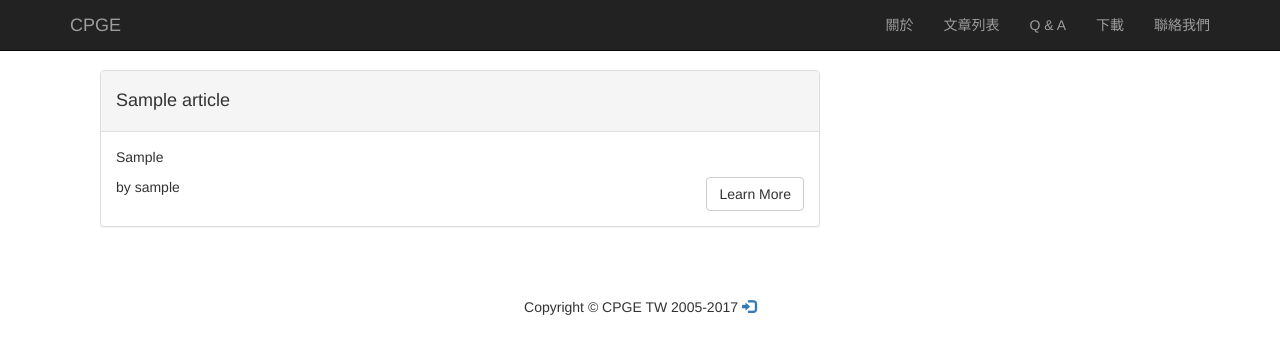
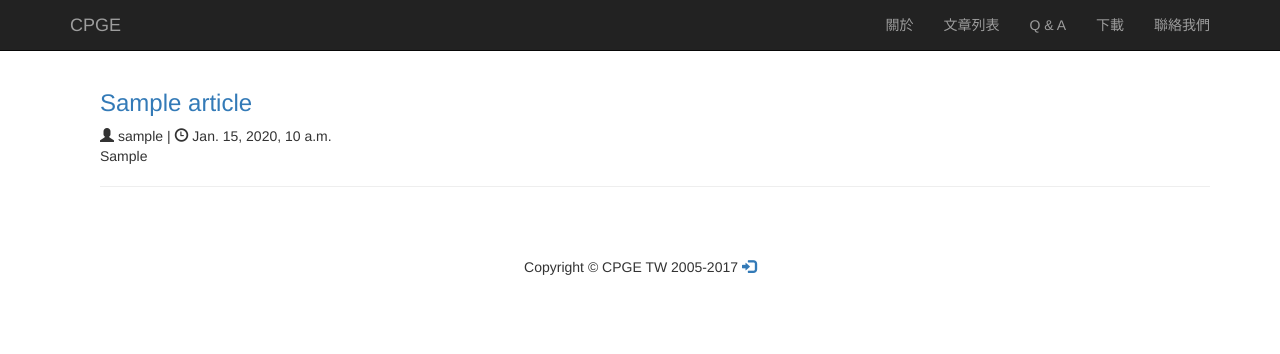
Before and after one commit to anthonyhtyao/cpge_tw, a Django app: page /articlelist/ in a window 1280 px wide. Shown: the top 354 px of the page. Run offline with Django 3.2, Linux system fonts and the light colour scheme; tables that the repository leaves empty hold one stand-in row (values such as "Sample post"); some libraries are stand-ins or nearby versions.

Commit message:
Prettify articles list

```diff
--- a/templates/article-base.html
+++ b/templates/article-base.html
@@ -4,7 +4,7 @@
         <div class="row">
 
             <!-- Blog Post Content Column -->
-            <div class="col-md-8">
+            <div class="col-md-12">
 
                 {% block article_content %} {% endblock %}
 
--- a/templates/cpge_tw/article-list.html
+++ b/templates/cpge_tw/article-list.html
@@ -3,21 +3,16 @@
 
 {% for article in articles %}
     <div class="col-md-12">
-        <div class="panel panel-default">
-            <div class="panel-heading">
-                <h4><i class="fa fa-fw fa-check"></i> {{article.title}}</h4>
-		{% if user == article.author.user %}
-		    <a href="/article/{{article.id}}/edit" class="pull-right"><span class="glyphicon glyphicon-edit"></span>Edit</a>
-		{% endif %}
-            </div>
-            <div class="panel-body">
-                <p>
-                {{article.abstract}}
-                </p>
-                <div> by {{article.author.username}} <a href="/article/{{article.id}}" class="btn btn-default pull-right">Learn More</a></div>
+	<h3><a href='{%url 'article' article.id %}'>{{article.title}}</a></h3>
+	{% if user == article.author.user %}
+	    <a href="/article/{{article.id}}/edit" class="pull-right"><span class="glyphicon glyphicon-edit"></span>Edit</a>
+	{% endif %}
+	<span class='glyphicon glyphicon-user'></span> {{article.author.username}} |
+	<span class='glyphicon glyphicon-time'></span> {{article.date}}
+	<br/>
+        <p>{{article.abstract}}</p>
 
-            </div>
-        </div>
+    <hr/>
     </div>
 {% endfor%}
 
```
